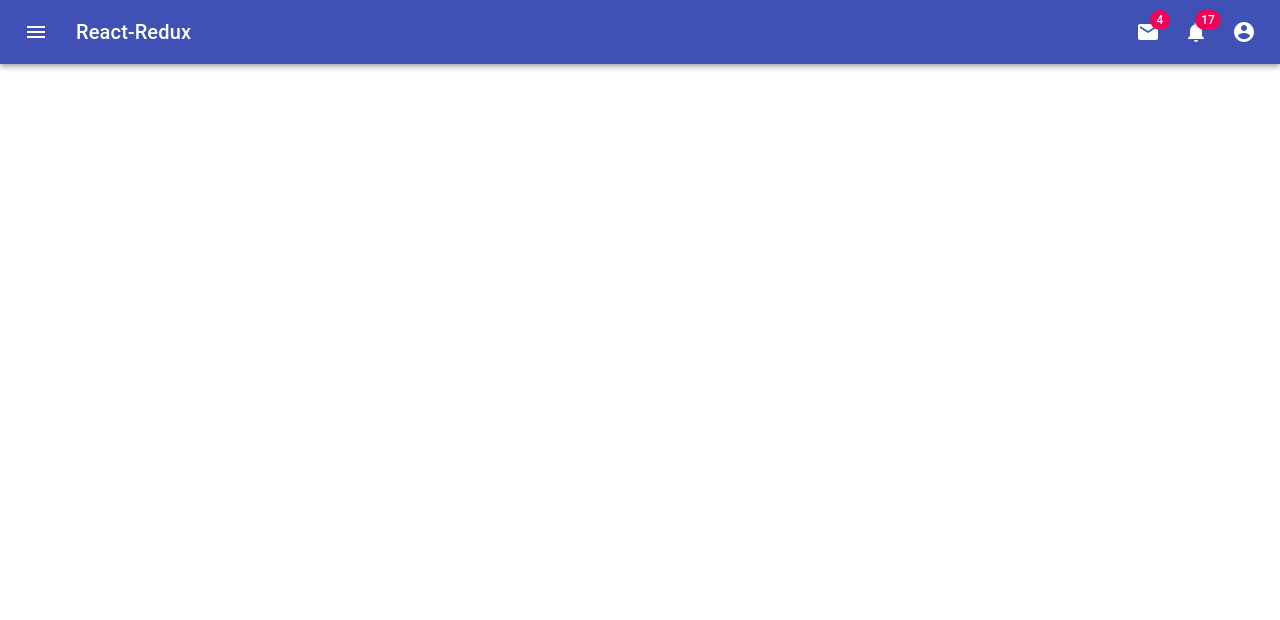
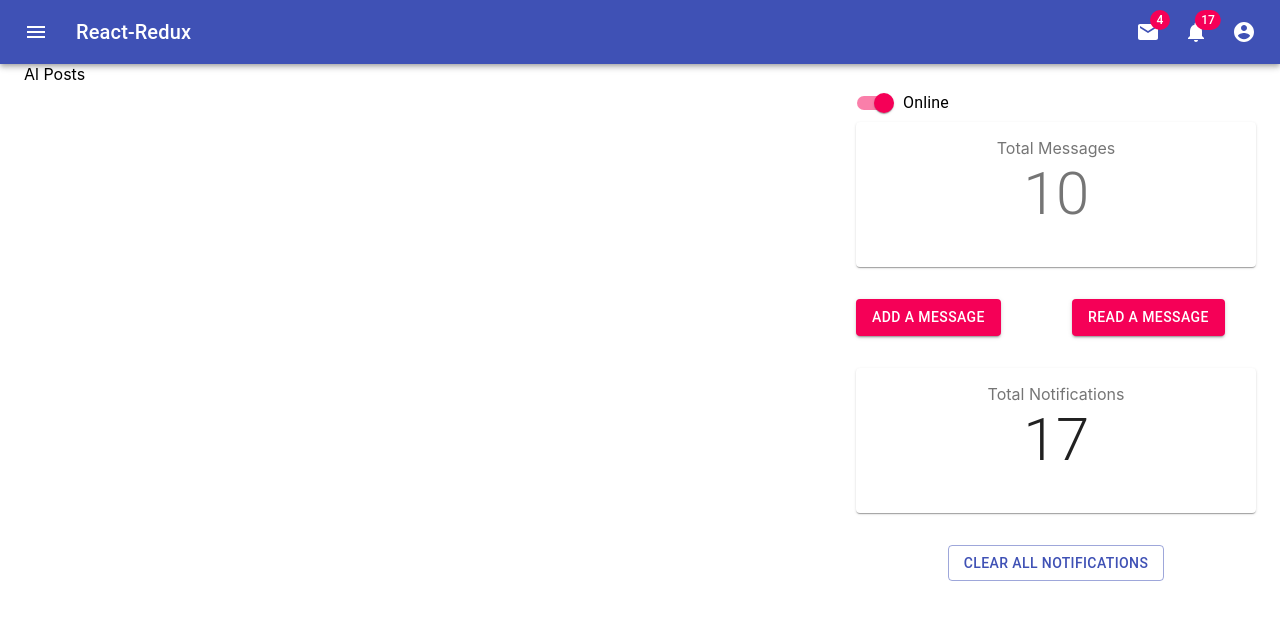
Before and after one commit to anurag-gharat/Redux-Dashboard, a React (Create React App) app: page / in a window 1280 px wide. Shown: the top 620 px of the page. Built offline with nearby package versions, Linux system fonts and the light colour scheme.

Commit message:
messages working

```diff
--- a/src/App.js
+++ b/src/App.js
@@ -1,13 +1,31 @@
 import React, { Component } from 'react';
+import {Provider} from 'react-redux'
+import store from './Redux/Store'
 import Appbar from './Components/AppBar'
+import { Container, Grid,Box } from '@material-ui/core';
+import Posts from './Components/Posts'
+import SideBar from './Components/SideBar';
+
 
 class App extends Component {
   render() {
-    return (
+    return (<Provider store={store} >
       <div className="App">
         <Appbar />
+        <Container >
+      <Grid container spacing={2} >
+        <Grid item xs={12} lg={8}  >
+            <Posts />
+        </Grid>
+        <Grid item xs={12} lg={4} >
+          <SideBar />
+        </Grid>
 
+      </Grid>
+
+        </Container>
       </div>
+      </Provider>
     );
   }
 }
--- a/src/Components/Posts.js
+++ b/src/Components/Posts.js
@@ -0,0 +1,9 @@
+import React from 'react'
+
+export default function Posts() {
+    return (
+        <div>
+            Al Posts
+        </div>
+    )
+}
--- /dev/null
+++ b/src/Components/SideBar.js
@@ -0,0 +1,110 @@
+import React from 'react';
+import {readMessage,addMessage} from '../Redux/User/userActions'
+import {connect} from 'react-redux'
+import Typography from '@material-ui/core/Typography';
+import { makeStyles } from '@material-ui/core/styles';
+import Paper from '@material-ui/core/Paper';
+import Grid from '@material-ui/core/Grid';
+import { Box,Button, Container } from '@material-ui/core';
+import FormLabel from '@material-ui/core/FormLabel';
+import FormControl from '@material-ui/core/FormControl';
+import FormGroup from '@material-ui/core/FormGroup';
+import FormControlLabel from '@material-ui/core/FormControlLabel';
+import FormHelperText from '@material-ui/core/FormHelperText';
+import Switch from '@material-ui/core/Switch';
+
+const useStyles = makeStyles((theme) => ({
+  root: {
+    flexGrow: 1,
+    marginTop:20
+  },
+  paper: {
+    padding: theme.spacing(2),
+    textAlign: 'center',
+    color: theme.palette.text.secondary,
+  },
+}));
+
+function SideBar(props) {
+  const classes = useStyles();
+  const [state, setState] = React.useState({
+    gilad: true,
+    jason: false,
+    antoine: true,
+  });
+
+  const handleChange = (event) => {
+    setState({ ...state, [event.target.name]: event.target.checked });
+  };
+
+  return (
+    <div className={classes.root}>
+        <Grid  container>
+            <Box> <FormControlLabel
+          control={<Switch checked={state.gilad} onChange={handleChange} name="gilad" />}
+          label="Online"
+        /> </Box>
+        </Grid>
+      <Grid container spacing={4} justify="center"   direction="row"
+            justify="center"
+             alignItems="center">
+
+        <Grid item xs={12} lg={12}>
+        <Box>
+        <Paper className={classes.paper}>
+            <Box>Total Messages</Box>
+            <Box>
+          <Typography variant="h2" component="h4" gutterBottom>
+            {props.newMessages}
+      </Typography></Box>
+        </Paper>
+        </Box>
+        </Grid>
+        <Grid item xs={6} justify="end">
+        <Button variant="contained" justify="center" color="secondary" onClick={props.addMessage}>
+            Add a Message
+        </Button>
+        </Grid>
+        <Grid item  xs={6} justify="end">
+        <Button variant="contained" justify="center" color="secondary" onClick={props.readMessage}>
+            Read a Message
+        </Button>
+        </Grid>
+        <Grid item xs={12} lg={12}>
+        <Box>
+        <Paper className={classes.paper}>
+            <Box>Total Notifications</Box>
+            <Box color="text.primary">
+          <Typography variant="h2" component="h4" gutterBottom>
+            17
+      </Typography></Box>
+        </Paper>
+        </Box>
+        </Grid>
+        <Grid item xs={14} justify="end">
+        <Button variant="outlined" justify="center" color="primary">
+            Clear all Notifications
+        </Button>
+        </Grid>
+
+
+      </Grid>
+    </div>
+  );
+}
+const mapStateToProps=(state)=>{
+    return {
+        newMessages:state.newMessages
+    }
+}
+const mapDispatchToProps=dispatch=>{
+    return {
+        readMessage:()=>dispatch(readMessage()),
+        addMessage:()=>dispatch(addMessage())
+
+    }
+}
+export default connect(
+    mapStateToProps,
+    mapDispatchToProps
+  )(SideBar)
--- /dev/null
+++ b/src/Redux/Store.js
@@ -0,0 +1,6 @@
+import {createStore} from 'redux'
+import userReucer from './User/userReducer'
+
+const store=createStore(userReucer)
+
+export default store
--- /dev/null
+++ b/src/Redux/User/userActions.js
@@ -0,0 +1,20 @@
+export const status=()=>{
+    return{
+        type:'STATUS',
+    }
+}
+export const readMessage=()=>{
+    return{
+        type:'READ_MESSAGE',
+    }
+}
+export const addMessage=()=>{
+    return{
+        type:'ADD_MESSAGE',
+    }
+}
+export const clearNotifications=()=>{
+    return{
+        type:'CLEAR_NOTIFICATIONS',
+    }
+}
--- /dev/null
+++ b/src/Redux/User/userReducer.js
@@ -0,0 +1,35 @@
+const initialState={
+    isOnline:true,
+    newMessages:10,
+    newNotifications:50
+}
+
+const userReducer=(state=initialState,action)=>{
+    switch(action.type){
+        case 'STATUS':
+            return{
+                ...state,
+                isOnline:!state.isOnline
+            }
+        case 'READ_MESSAGE':
+            return {
+                ...state,
+                newMessages:state.newMessages-1
+            }
+        case 'ADD_MESSAGE':
+            return {
+                ...state,
+                newMessages:state.newMessages+1
+            }
+        case 'CLEAR_NOTIFICATIONS':
+            return {
+                ...state,
+                newNotifications:0
+            }
+        default :
+            return state
+        }
+
+}
+
+export default userReducer
```
Also changed, not shown: src/Redux/Posts/postsReducer.js (added, +35 -0 lines), src/Redux/Posts/postActions.js (added).
